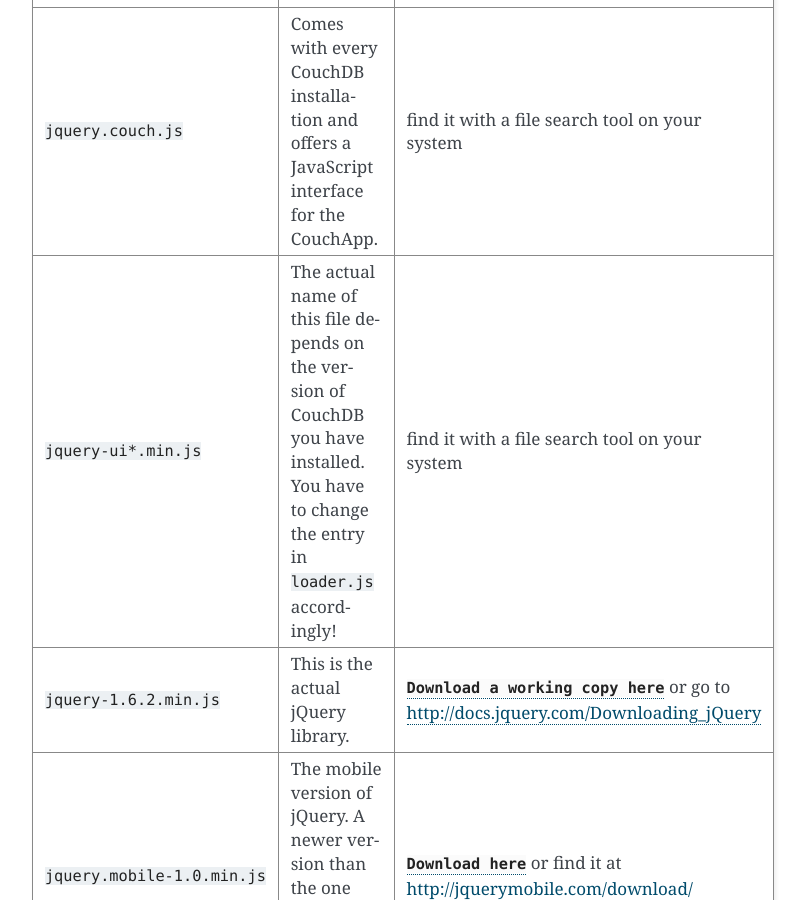
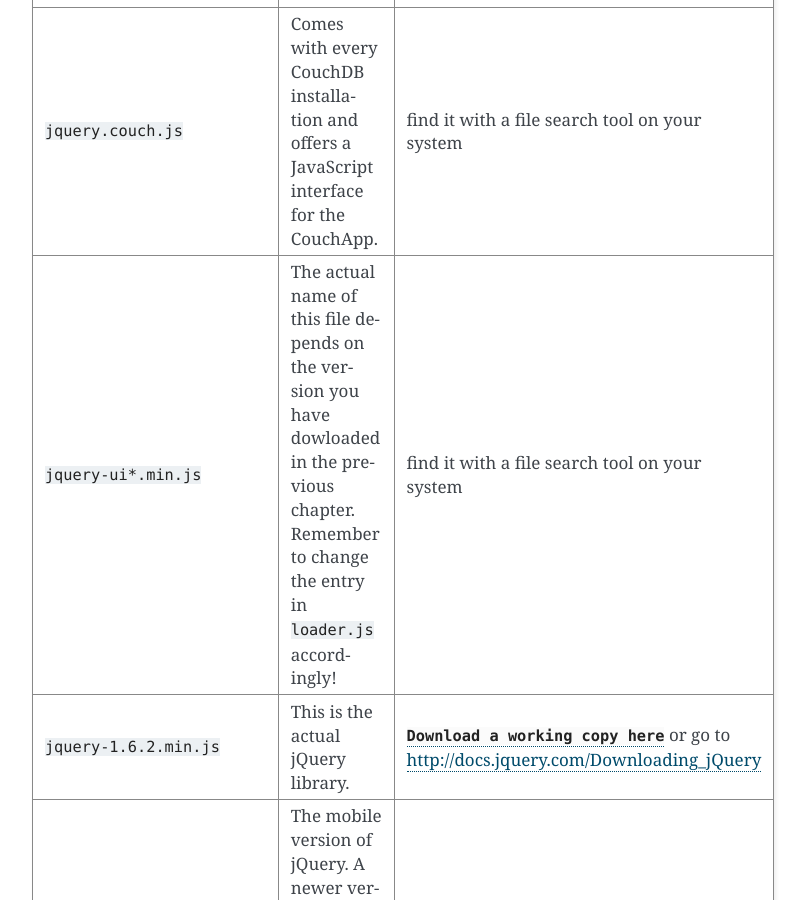
Before and after one commit to scubbx/CouchApp-eNotes-Tutorial, a Sphinx documentation site: the page built from source/4-Logic.rst, in a window 1280 px wide and 900 px high, scrolled down 2846 px. Shown: the whole window, without its empty margins (388-1194 px from the left). Built offline with Sphinx 7.4.7, drawn with Linux system fonts in a browser that asks for light colours.

Commit message:
wrong reference to jquery-ui*.min.js

```diff
--- a/source/4-Logic.rst
+++ b/source/4-Logic.rst
@@ -237,9 +237,9 @@ file                         explanation
                              used within a web browser.
 ``jquery.couch.js``          Comes with every CouchDB installation and offers a JavaScript     find it with a file search tool on your system
                              interface for the CouchApp.
-``jquery-ui*.min.js``        The actual name of this file depends on the version of CouchDB    find it with a file search tool on your system
-                             you have installed. You have to change the entry in ``loader.js``
-                             accordingly!
+``jquery-ui*.min.js``        The actual name of this file depends on the version you have      find it with a file search tool on your system
+                             dowloaded in the previous chapter. Remember to change the entry
+                             in ``loader.js`` accordingly!
 ``jquery-1.6.2.min.js``      This is the actual jQuery library.                                :download:`Download a working copy here </_downloads/jquery-1.6.2.min.js>`
                                                                                                or go to
                                                                                                http://docs.jquery.com/Downloading_jQuery
```
